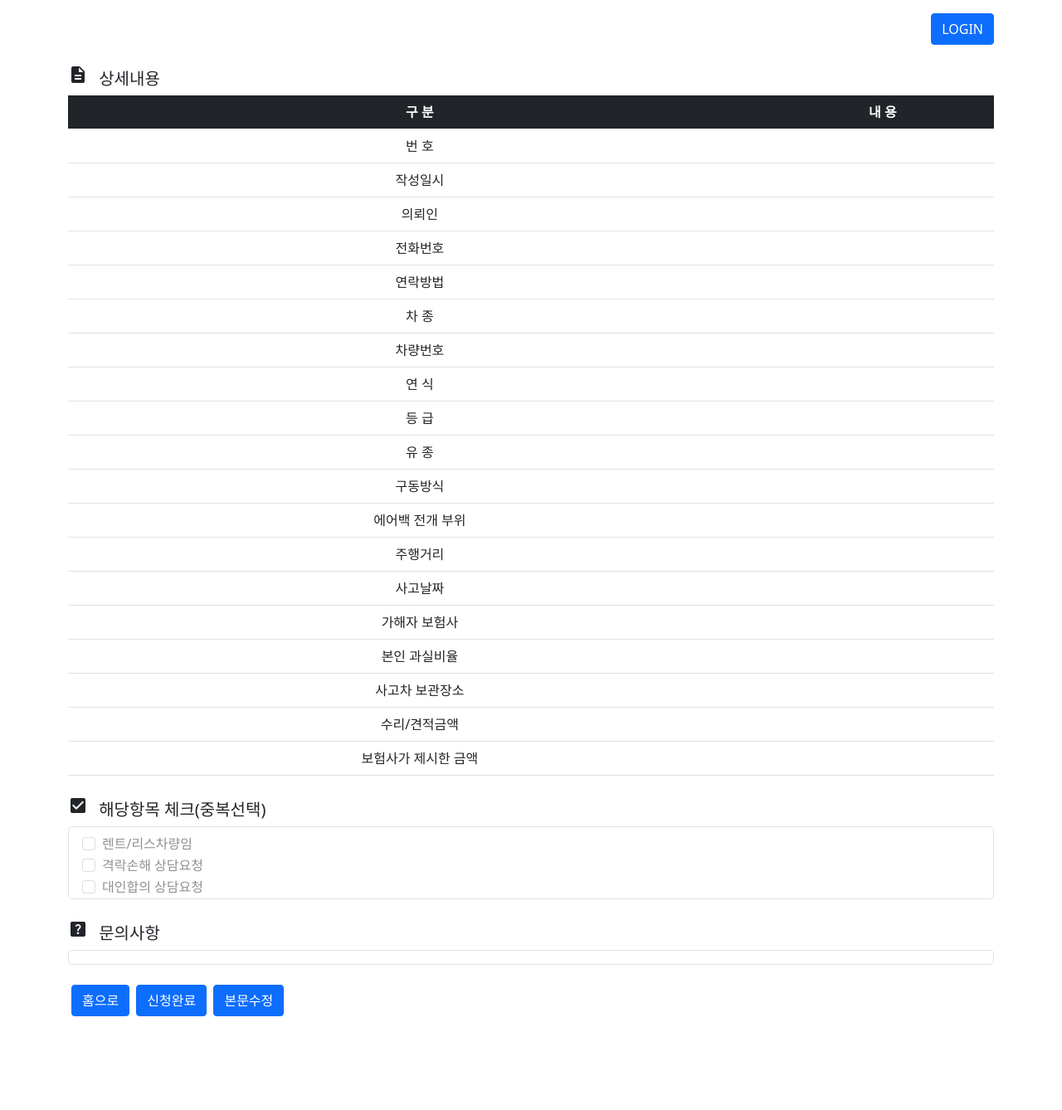
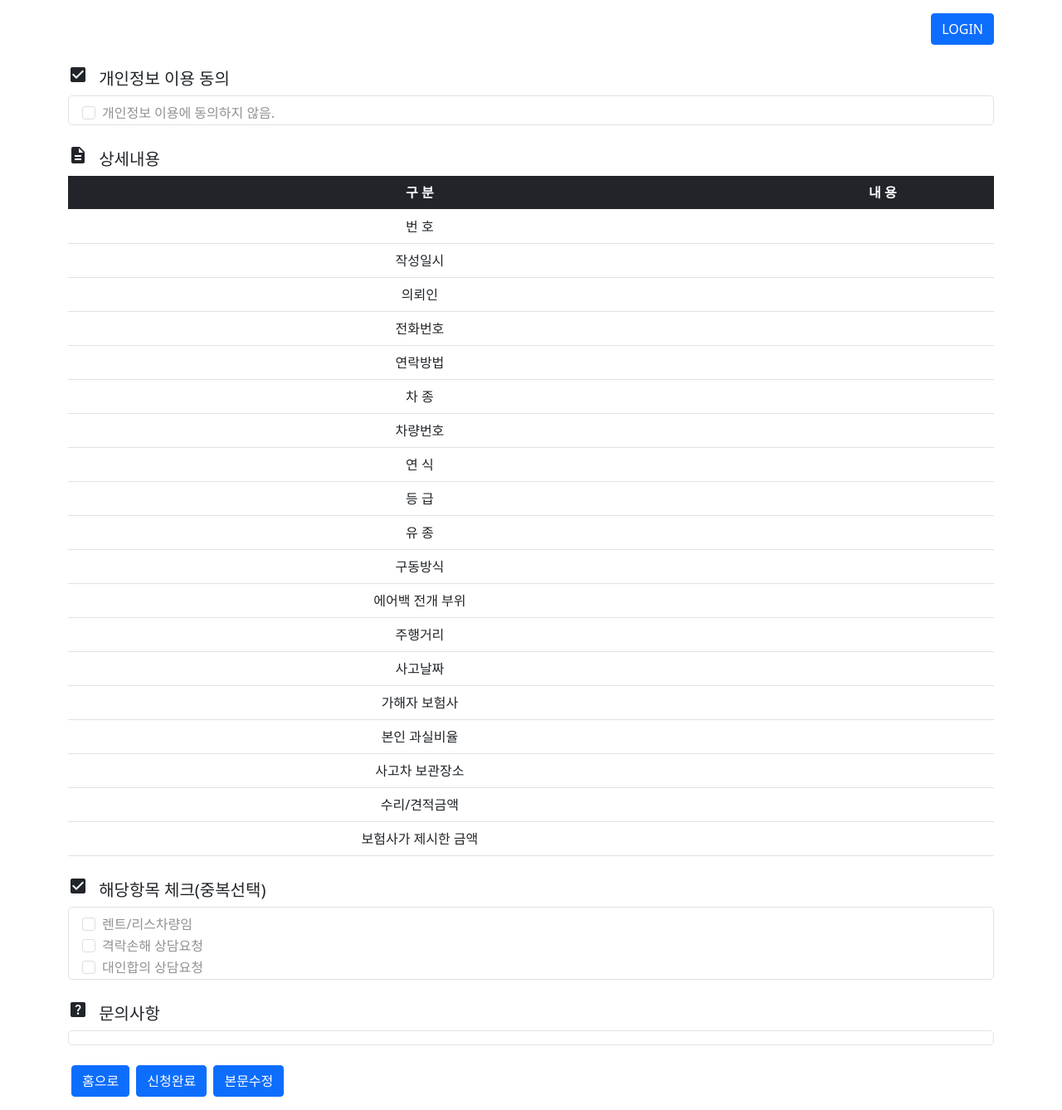
Before and after one commit to iyadangky/bosang, a Django app: template posts/templates/posts/create.html in a window 1280 px wide. Shown: the whole page at 83% size. Before the commit the page ends 1225 px from the top, so only its background shows below. Run offline with Django 3.2, Linux system fonts and the light colour scheme; the template is opened without the code that fills it, so the values that code supplies are empty; some libraries are stand-ins or nearby versions.

Commit message:
개인정보 이용 동의 추가

```diff
--- a/posts/models.py
+++ b/posts/models.py
@@ -4,6 +4,7 @@ from django.db import models
 
 class Post(models.Model):
     created_at = models.DateTimeField()
+    agreement = models.CharField(max_length=50, null=True)
     password = models.CharField(max_length=50, null=True)
     client = models.CharField(max_length=50, null=True)
     phoneNumber = models.CharField(max_length=50, null=True)
--- a/posts/templates/posts/create.html
+++ b/posts/templates/posts/create.html
@@ -2,6 +2,20 @@
 {% load static %}
 {% block content %}
     <div class="container">
+        <h5><span class="material-icons me-2">check_box</span> 개인정보 이용 동의</h5>
+            <div class="border rounded-3 mb-4">
+                {% if post.agreement %}
+                <div class="form-check mt-2 ms-3">
+                    <input class="form-check-input" type="checkbox" value="확인" id="flexCheckCheckedDisabled" checked disabled>
+                    <label class="form-check-label" for="flexCheckCheckedDisabled">개인정보 이용에 동의함.</label>
+                </div>
+                {% else %}
+                <div class="form-check mt-2 ms-3">
+                    <input class="form-check-input" type="checkbox" value="확인" id="flexCheckDisabled" disabled>
+                    <label class="form-check-label" for="flexCheckDisabled">개인정보 이용에 동의하지 않음.</label>
+                </div>
+                {% endif %}
+            </div>
         <h5><span class="material-icons me-2">description</span> 상세내용</h5>
 
             <table class="table mb-4">
```
Also changed, not shown: posts/templates/posts/new.html (+12 -0 lines), posts/views.py (+9 -4 lines), posts/migrations/0015_post_agreement.py (added).
